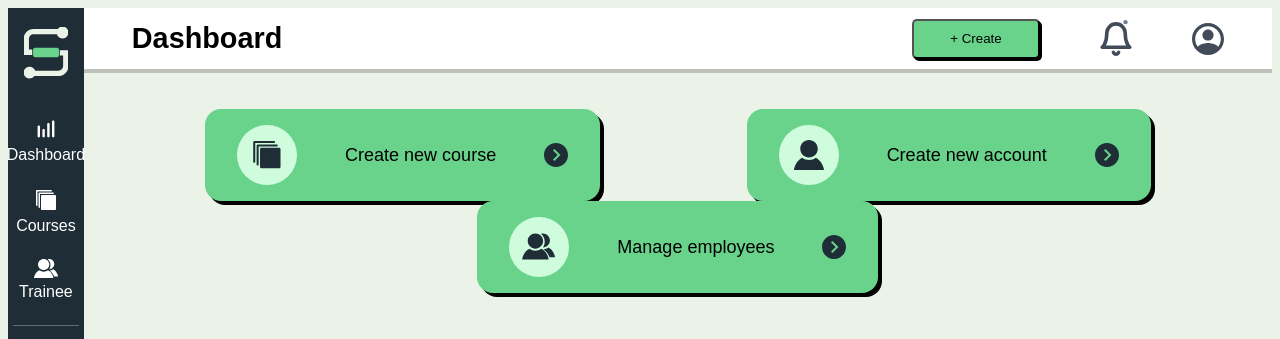
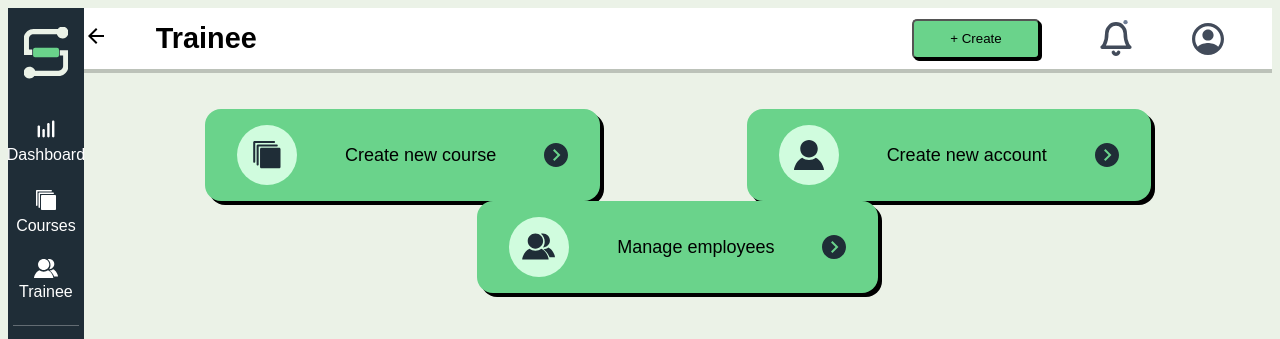
Before and after one commit to bhardwajaman1998/Cosmic-Chaos-Skillbridge, a React (Create React App) app in the folder client/: page /employee in a window 1280 px wide. Shown: the top 339 px of the page. Built offline with nearby package versions, Linux system fonts and the light colour scheme.

Commit message:
updated header logic and made sample route so I can test my page

```diff
--- a/client/package.json
+++ b/client/package.json
@@ -5,6 +5,7 @@
   "dependencies": {
     "@emotion/react": "^11.11.1",
     "@emotion/styled": "^11.11.0",
+    "@mui/icons-material": "^5.13.7",
     "@mui/material": "^5.13.5",
     "@testing-library/jest-dom": "^5.16.5",
     "@testing-library/react": "^13.4.0",
@@ -14,6 +15,7 @@
     "react": "^18.2.0",
     "react-chartjs-2": "^4.3.1",
     "react-dom": "^18.2.0",
+    "react-router-dom": "^6.14.1",
     "react-scripts": "^4.0.3",
     "react-select": "^5.7.3",
     "web-vitals": "^2.1.4"
--- a/client/src/App.js
+++ b/client/src/App.js
@@ -5,17 +5,22 @@ import './components/Dashboard/Dashboard'
 import Dashboard from './components/Dashboard/Dashboard';
 import Home from "./pages/SamplePage/Home/Home";
 import Employee from "./pages/SamplePage/Employee/Employee";
+import { BrowserRouter as Router, Routes, Route } from 'react-router-dom';
 
 function App() {
   return (
+    <Router>
     <ThemeProvider theme={theme}>
       <div className="App">
         <div>
-          <Home />
-          {/* <Employee /> */}
+          <Routes>
+          <Route path="/" element={<Home />} />
+          <Route path="/employee" element={<Employee />} />
+          </Routes>
         </div>
       </div>
     </ThemeProvider>
+    </Router>
   );
 }
 
--- a/client/src/components/Header/Header.js
+++ b/client/src/components/Header/Header.js
@@ -1,6 +1,8 @@
 import React, { useEffect } from 'react'
 import profile from '../../assets/profile-icon.svg';
 import notification from '../../assets/notification-icon.svg';
+import { useLocation } from 'react-router-dom';
+import ArrowBackIcon from '@mui/icons-material/ArrowBack';
 
 
 const Header = ({ title }) => {
@@ -9,12 +11,28 @@ const Header = ({ title }) => {
     document.title = title;
   }, [title]);
 
+  const location = useLocation();
+
+  const isHomePage = location.pathname === '/';
+
+
+
   return (
     <div className='header'>
+      {!isHomePage && (
+        <div className='header-back'>
+          <ArrowBackIcon />
+          <span className='header-title'>
+            {title}
+        </span>
+        </div>
+      )}
+      {isHomePage &&(
         <span className='header-title'>
             {title}
         </span>
 
+      )}
         <div className='header-options'>
             <button className='create-button'>
                 + Create
```
Also changed, not shown: 1 other file (tests, documents, lock files or other folders).
